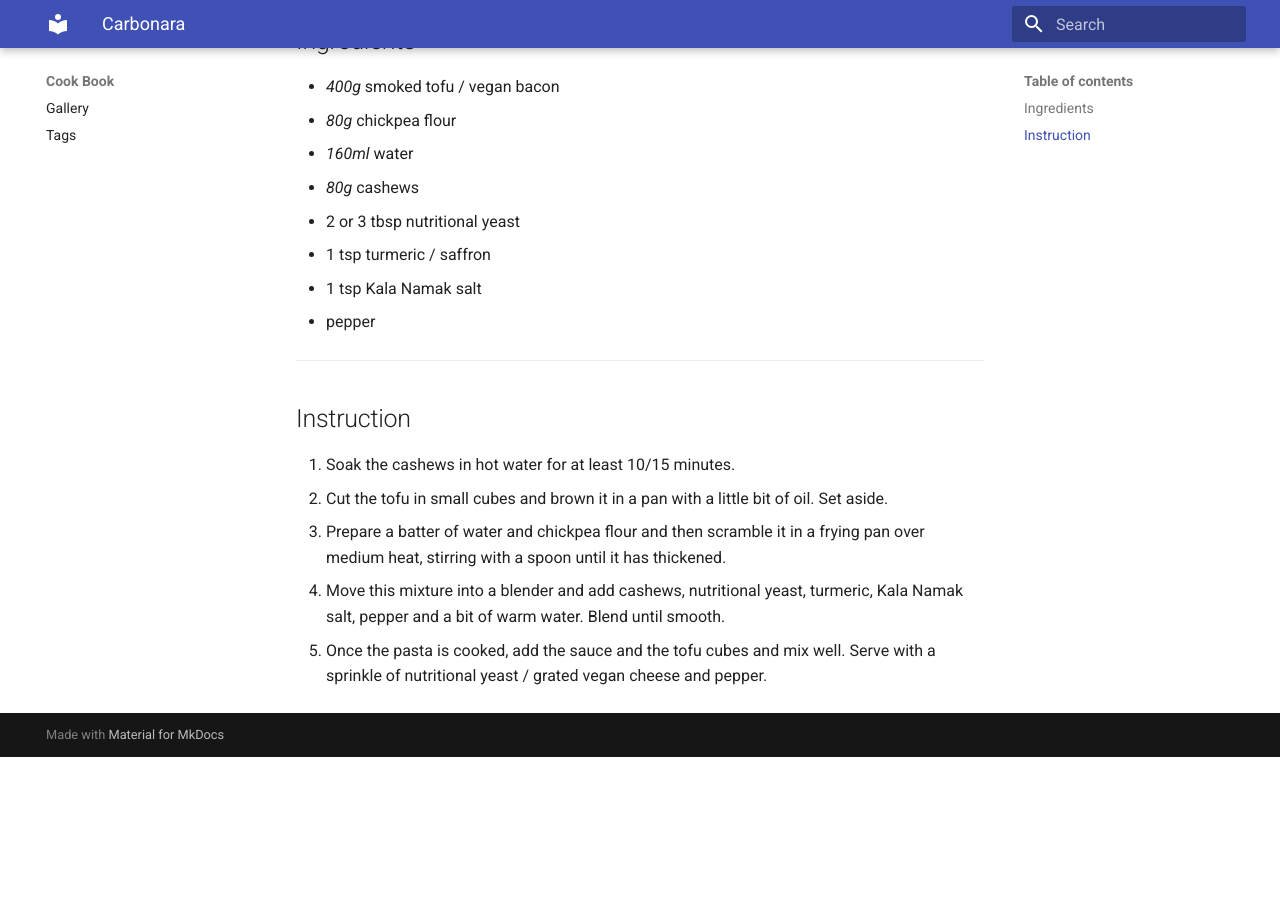
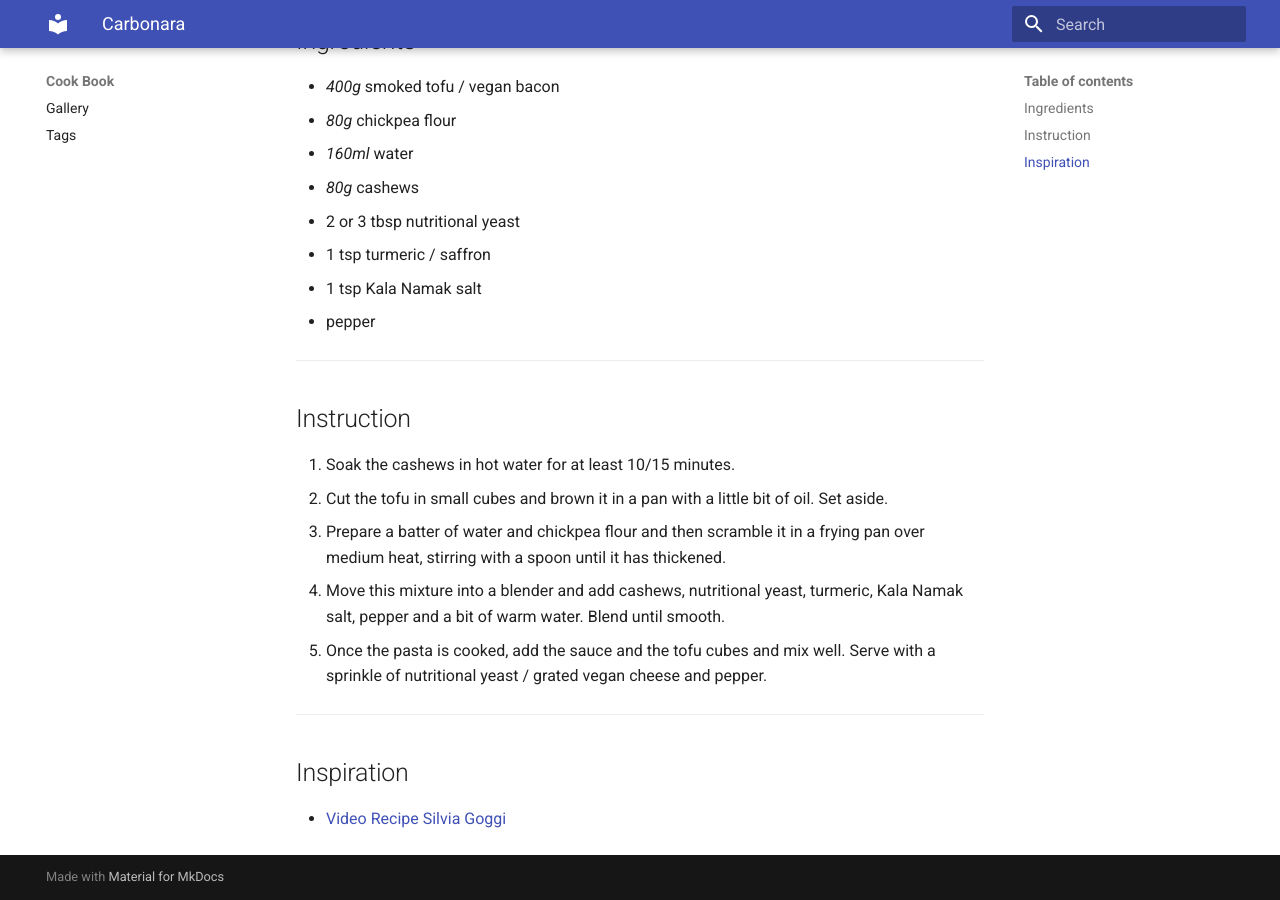
Before and after one commit to gr8jam/cook-book, an MkDocs documentation site: the page built from docs/recipes/carbonara/index.md, in a window 1280 px wide and 900 px high, scrolled down 910 px. Built offline with MkDocs 1.6.1 and Material for MkDocs 9.7.7, drawn with Linux system fonts in a browser that asks for light colours; emoji names are drawn with the system emoji font; before the commit the page ends 1667 px from its top, so only the background shows below that.

Commit message:
update carbonara

```diff
--- a/docs/recipes/carbonara/index.md
+++ b/docs/recipes/carbonara/index.md
@@ -34,3 +34,9 @@ tags:
 3. Prepare a batter of water and chickpea flour and then scramble it in a frying pan over medium heat, stirring with a spoon until it has thickened.
 4. Move this mixture into a blender and add cashews, nutritional yeast, turmeric, Kala Namak salt, pepper and a bit of warm water. Blend until smooth.
 5. Once the pasta is cooked, add the sauce and the tofu cubes and mix well. Serve with a sprinkle of nutritional yeast / grated vegan cheese and pepper.
+
+---
+
+## Inspiration
+
+- [Video Recipe Silvia Goggi](https://www.instagram.com/reel/Ch1PTrsouMH/?igshid=NjFhOGMzYTE3ZQ%3D%3D)
```
